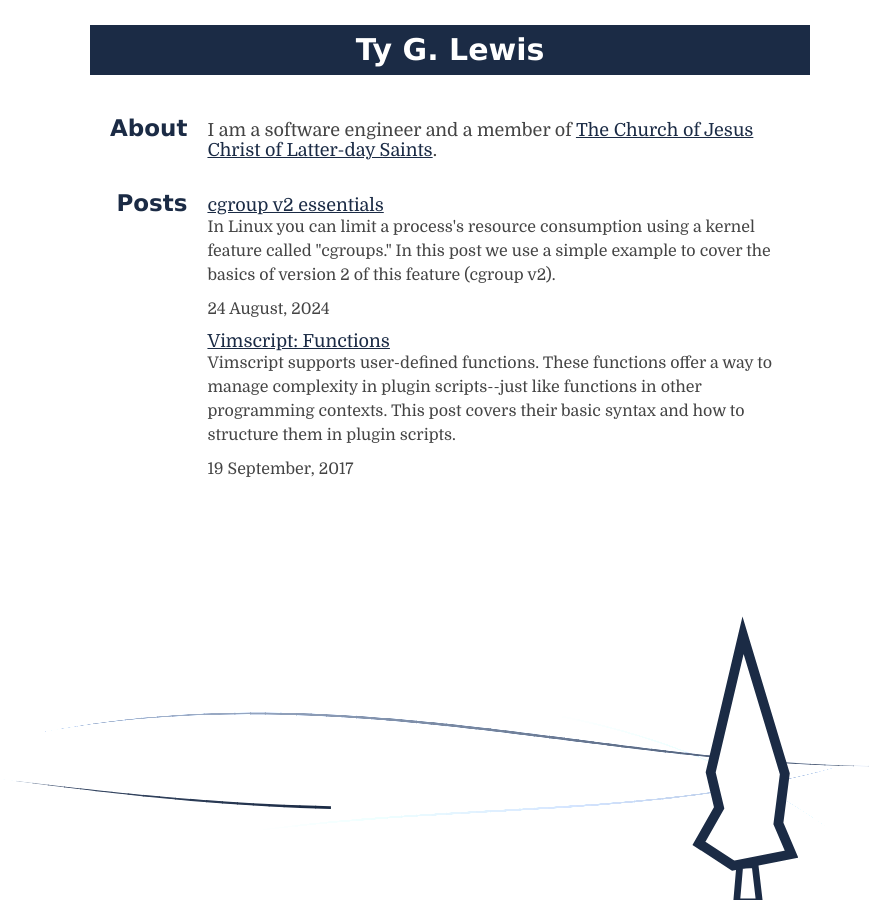
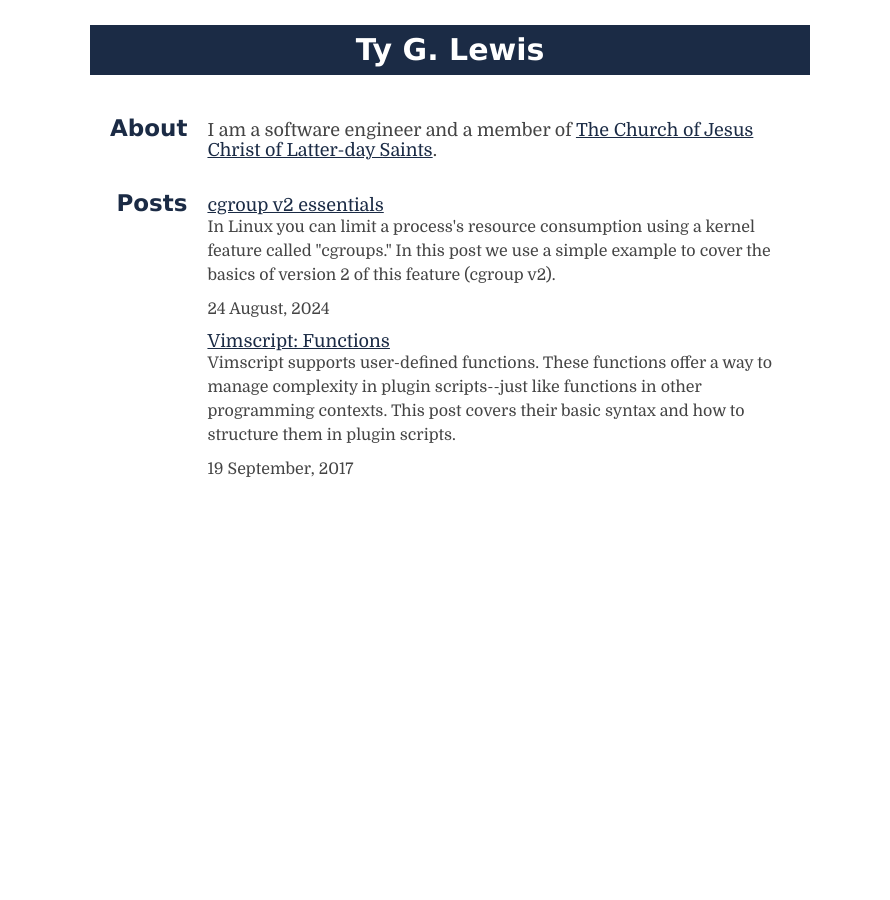
Before and after one commit to lewistg/lewistg.github.io, a Jekyll site: the page built from index.html, in a window 1280 px wide. Shown: the whole page, without its empty margins (190-1080 px from the left). Built offline with Jekyll 4.4.1, drawn with Linux system fonts in a browser that asks for light colours; some web fonts are replaced.

Commit message:
Disable footer graphic
It appears the graphic is broken at the moment.

```diff
--- a/index.html
+++ b/index.html
@@ -13,12 +13,12 @@
     {% include google-analytics.html %}
 </head>
 <body>
-    <div class="footer-graphic">
+    <!--div class="footer-graphic">
         <canvas id="front-wind" width="900" height="300"></canvas>
         <img id="tree" src="/assets/tree.svg"></img>
         <script type="text/javascript" src="/js/bez.js"></script>
         <script type="text/javascript" src="/js/blue_wind.js"></script>
-    </div>
+    </div-->
 
     <header>
         <h1 class="name-header">Ty G. Lewis</h1>
```
